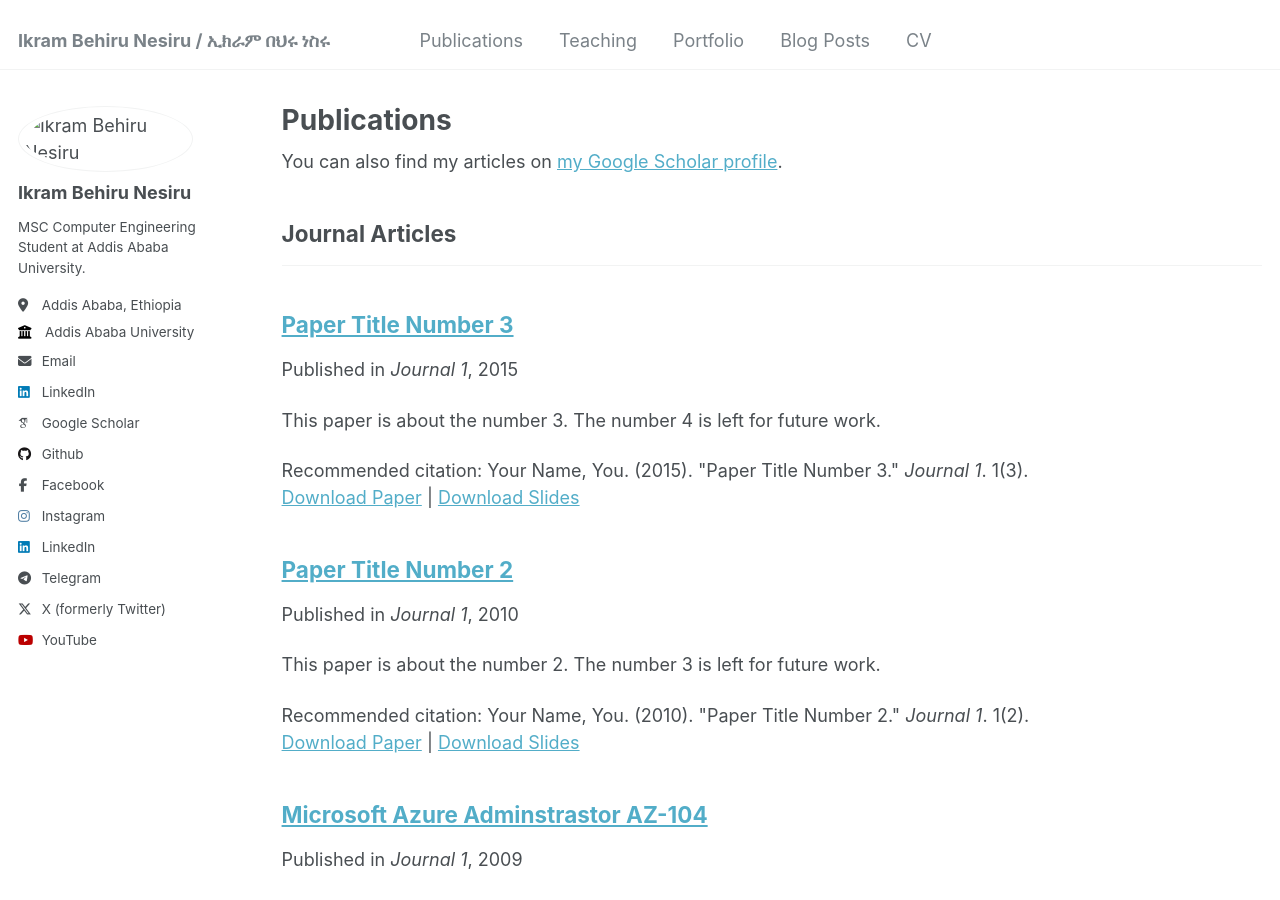
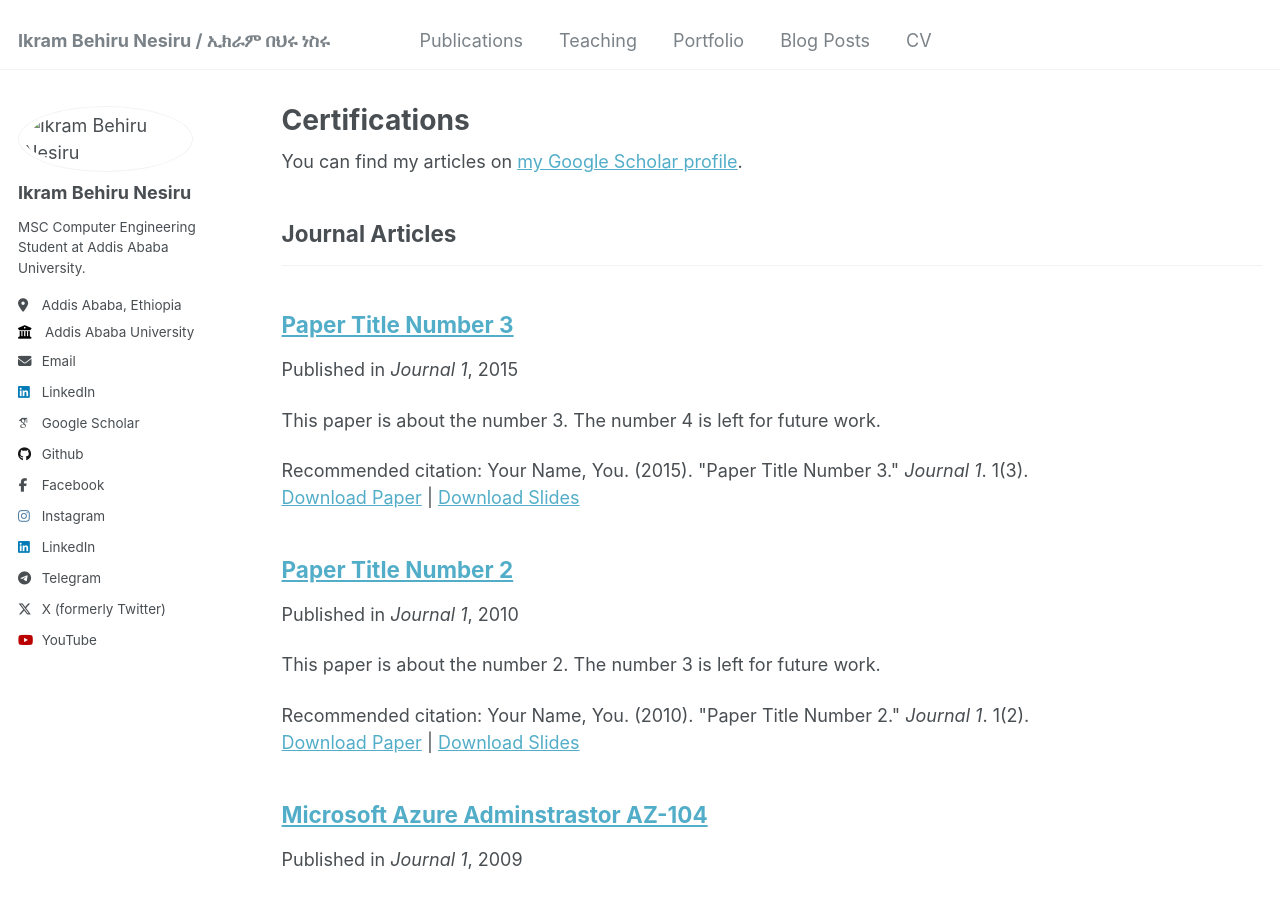
Before and after one commit to IkramBehiru/firsttgithub.io, a Jekyll site: the page built from _pages/publications.html, in a window 1280 px wide and 900 px high. Built offline with Jekyll 4.4.1, drawn with Linux system fonts in a browser that asks for light colours; some web fonts are replaced.

Commit message:
Update publications.html

```diff
--- a/_pages/publications.html
+++ b/_pages/publications.html
@@ -1,12 +1,12 @@
 ---
 layout: archive
-title: "Publications"
-permalink: /publications/
+title: "Certifications"
+permalink: /Certifications/
 author_profile: true
 ---
 
 {% if site.author.googlescholar %}
-  <div class="wordwrap">You can also find my articles on <a href="{{site.author.googlescholar}}">my Google Scholar profile</a>.</div>
+  <div class="wordwrap">You can find my articles on <a href="{{https://www.linkedin.com/in/https:/www.linkedin.com/in/ikram-behiru-hubi-4ab537153}}">my Google Scholar profile</a>.</div>
 {% endif %}
 
 {% include base_path %}
```
